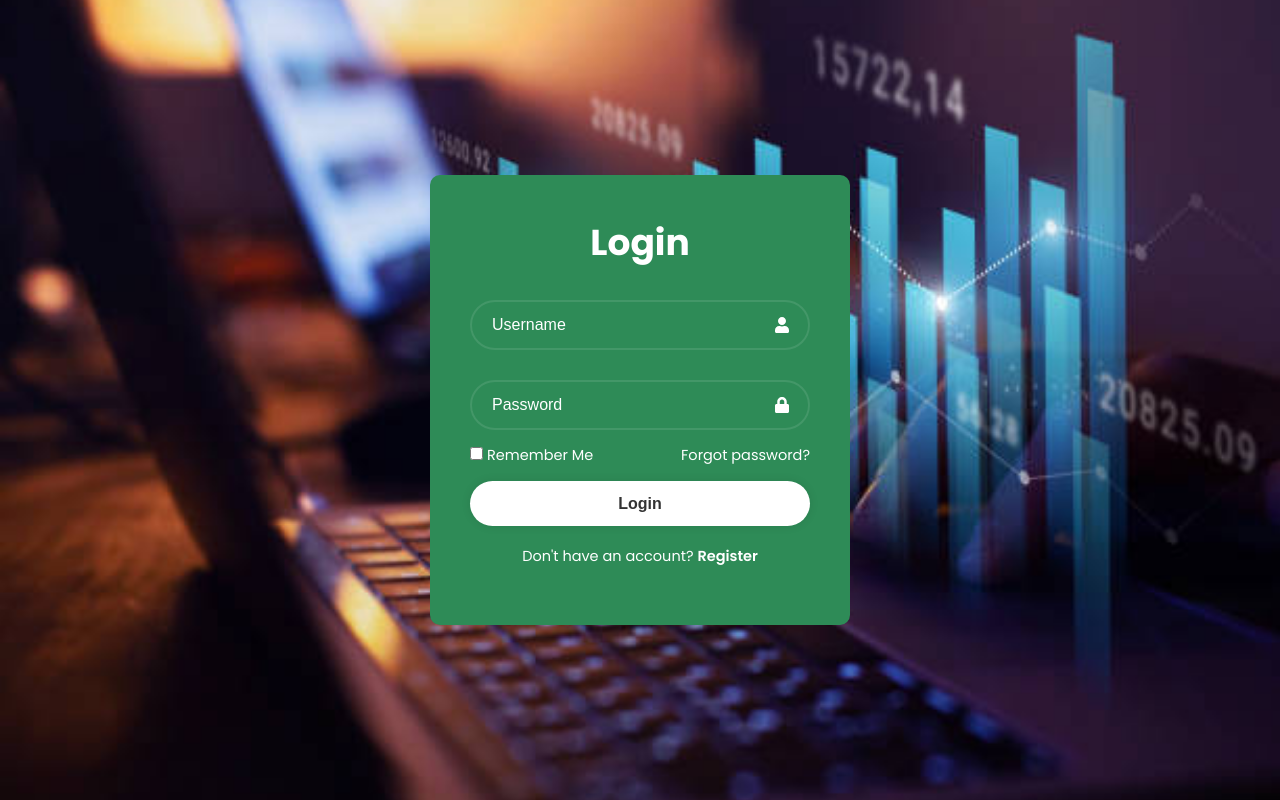
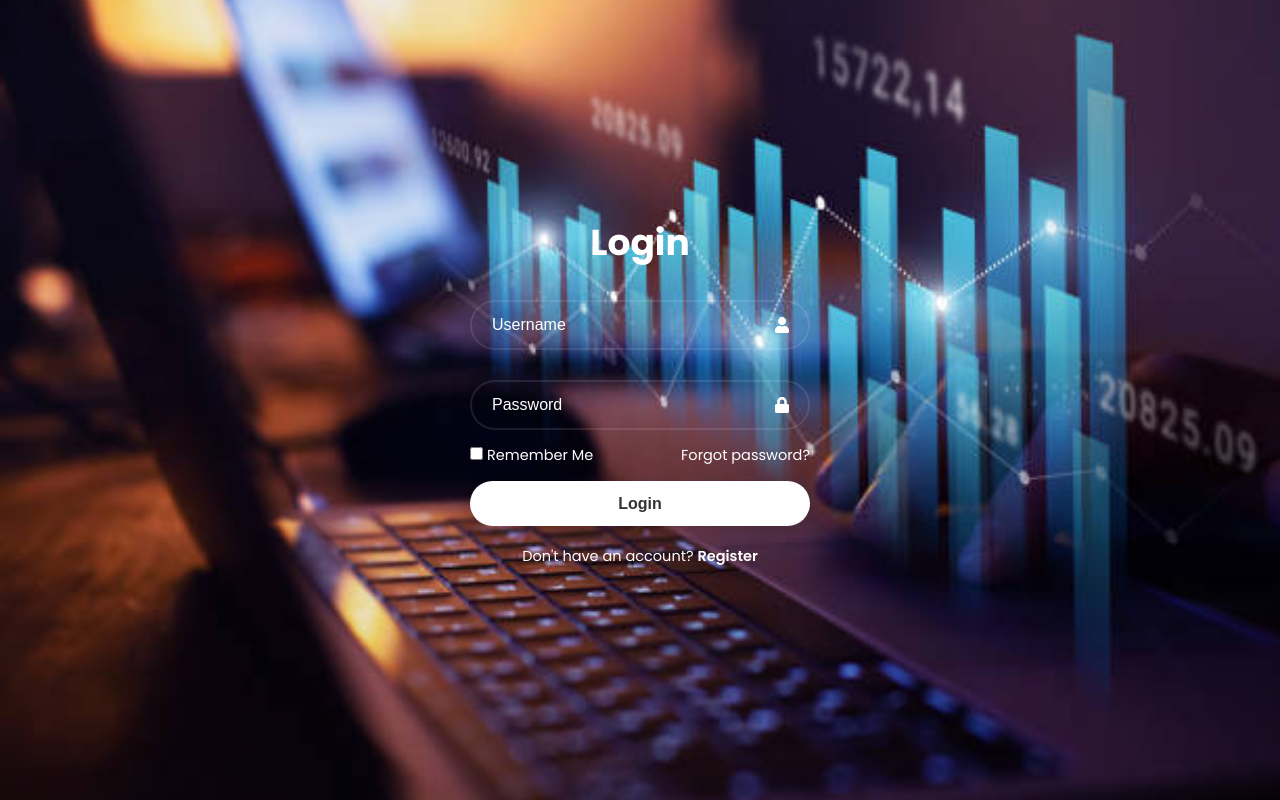
Before and after one commit to janiahharris205/know-your-money, a React (Create React App) app: page / in a window 1280 px wide. Built offline with nearby package versions, Linux system fonts and the light colour scheme.

Commit message:
Made login box transparent

```diff
--- a/src/Components/LoginRegister/LoginRegister.css
+++ b/src/Components/LoginRegister/LoginRegister.css
@@ -2,7 +2,7 @@
     position: relative;
     width: 420px;
     height: 450px;
-    background: seagreen;
+    background: transparent;
     border-radius: 10px;
     color: #fff;
     display: flex;
```
